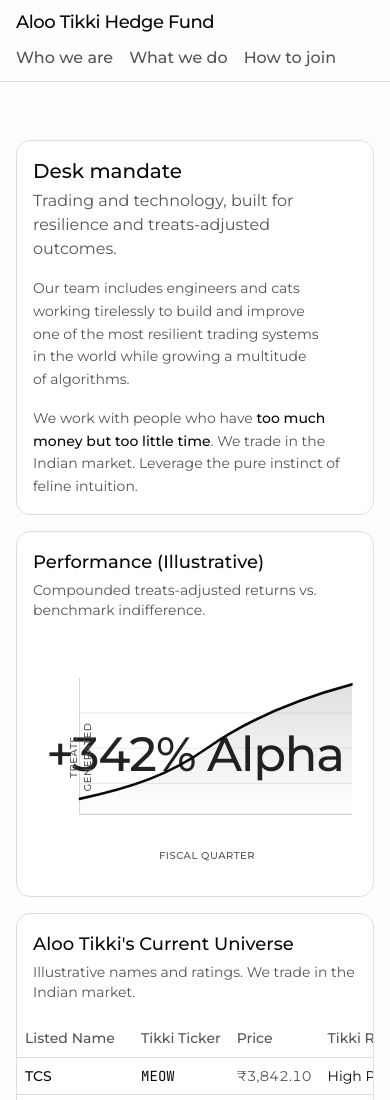
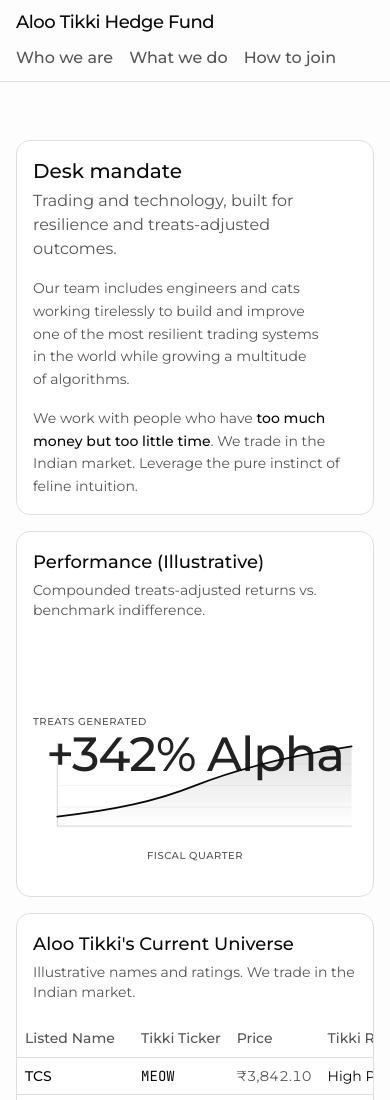
Before and after one commit to Vineexoxo/Cat-Hedge-Fund, a Next.js app: page /what-we-do in a window 390 px wide. Shown: the top 1100 px of the page. Built offline with nearby package versions, Linux system fonts and the light colour scheme.

Commit message:
fix(what-we-do): alpha chart — horizontal axis label on mobile, rotated from md up

```diff
--- a/src/components/sections/alpha-chart-stub.tsx
+++ b/src/components/sections/alpha-chart-stub.tsx
@@ -6,15 +6,19 @@ export function AlphaChartStub() {
           +342% Alpha
         </span>
       </div>
-      <div className="relative z-[1] mt-auto flex w-full pl-6">
+      <div className="relative z-[1] mt-auto flex w-full flex-col gap-2 md:gap-0">
+        <p className="text-[10px] font-medium uppercase tracking-wider text-muted-foreground md:hidden">
+          Treats Generated
+        </p>
+        <div className="relative flex w-full min-w-0 flex-1 flex-col md:pl-6">
           <span
-          className="absolute top-1/2 left-0 w-24 -translate-y-1/2 -rotate-90 text-center text-[10px] font-medium uppercase tracking-wider text-muted-foreground"
+            className="hidden md:absolute md:top-1/2 md:left-0 md:block md:w-24 md:-translate-y-1/2 md:-rotate-90 md:text-center md:text-[10px] md:font-medium md:uppercase md:tracking-wider md:text-muted-foreground"
             aria-hidden
           >
             Treats Generated
           </span>
           <svg
-          className="h-44 w-full flex-1 text-foreground"
+            className="h-32 w-full flex-1 text-foreground sm:h-40 md:h-44"
             viewBox="0 0 480 160"
             preserveAspectRatio="none"
             aria-hidden
@@ -69,7 +73,8 @@ export function AlphaChartStub() {
             />
           </svg>
         </div>
-      <div className="flex justify-center pl-6 pt-1 text-[10px] font-medium uppercase tracking-wider text-muted-foreground">
+      </div>
+      <div className="flex justify-center pt-1 pl-0 text-[10px] font-medium uppercase tracking-wider text-muted-foreground md:pl-6">
         <span>Fiscal Quarter</span>
       </div>
     </div>
```
Lines whose indentation alone changed are shown as unchanged.
